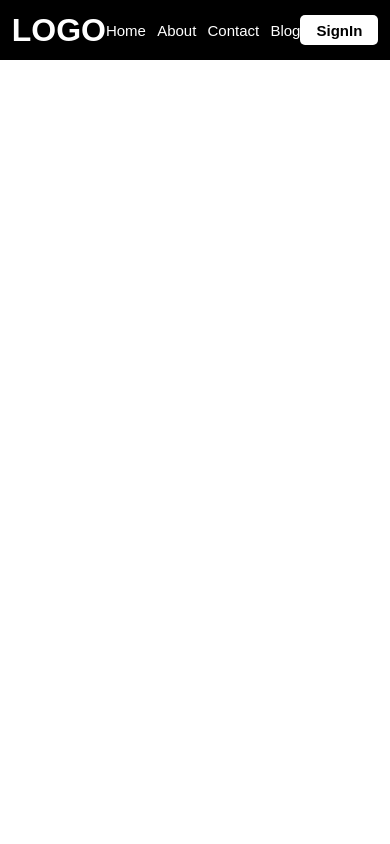
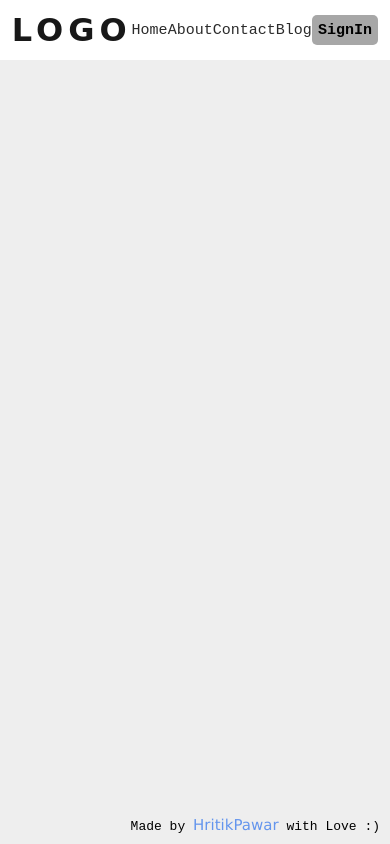
Before and after one commit to unlikelycreator/Responsive-Elements-Html-CSS, a plain HTML site: page header/index.html in a window 390 px wide. Drawn offline with Linux system fonts and the light colour scheme; a web font is replaced by a local one.

Commit message:
commit
Responsive header with HTML and CSS

```diff
--- a/header/index.html
+++ b/header/index.html
@@ -21,6 +21,7 @@
         </nav>
         <button>SignIn</button>
     </header>
+    <p>Made by <a class="link" href="https://hritikpawar.netlify.app">HritikPawar</a> with Love :)</p>
 </body>
 
 </html>
--- a/header/style.css
+++ b/header/style.css
@@ -1,27 +1,34 @@
+@import url('https://fonts.googleapis.com/css2?family=Big+Shoulders+Stencil+Text:wght@900&display=swap');
 * {
     padding: 0;
     margin: 0;
     box-sizing: border-box;
 }
 
+body {
+    background-color: #eeeeee;
+    text-align: center;
+}
+
 li,
 a,
 button {
-    color: white;
+    color: rgb(43, 43, 43);
     font-weight: 500;
-    font-family: sans-serif;
+    font-family: monospace;
     text-decoration: none;
     font-size: 15px;
     list-style: none;
 }
 
 .logo {
-    color: white;
-    font-family: sans-serif;
+    color: rgb(24, 24, 24);
+    font-family: 'Big Shoulders Stencil Text', cursive;
+    letter-spacing: 5px;
 }
 
 button {
-    background-color: white;
+    background-color: rgb(167, 167, 167);
     border: none;
     border-radius: 5px;
     width: 80px;
@@ -41,7 +48,7 @@ header {
     justify-content: space-between;
     align-items: center;
     padding: 30px 3%;
-    background-color: #000000;
+    background-color: #ffffff;
 }
 
 nav {
@@ -52,3 +59,16 @@ ul {
     display: flex;
     justify-content: space-between;
 }
+
+p {
+    font-family: monospace;
+    position: absolute;
+    right: 10px;
+    bottom: 10px;
+    align-self: center;
+}
+
+.link {
+    color: cornflowerblue;
+    font-family: 'Lucida Sans';
+}
```
